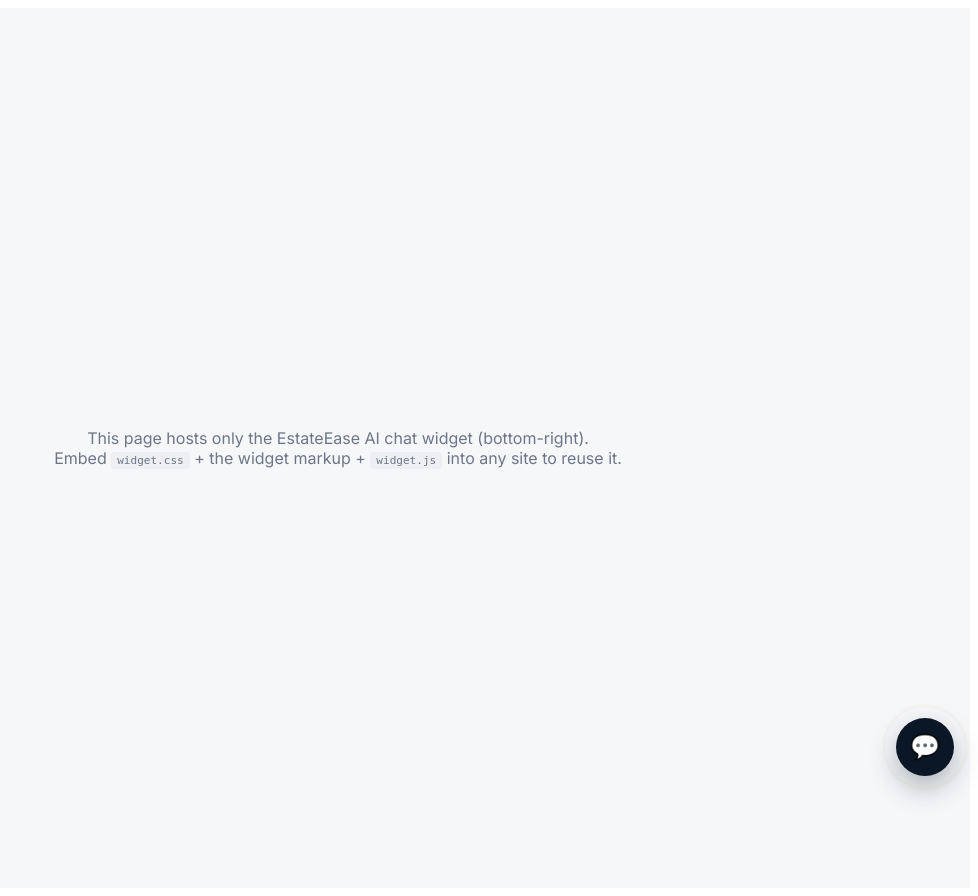
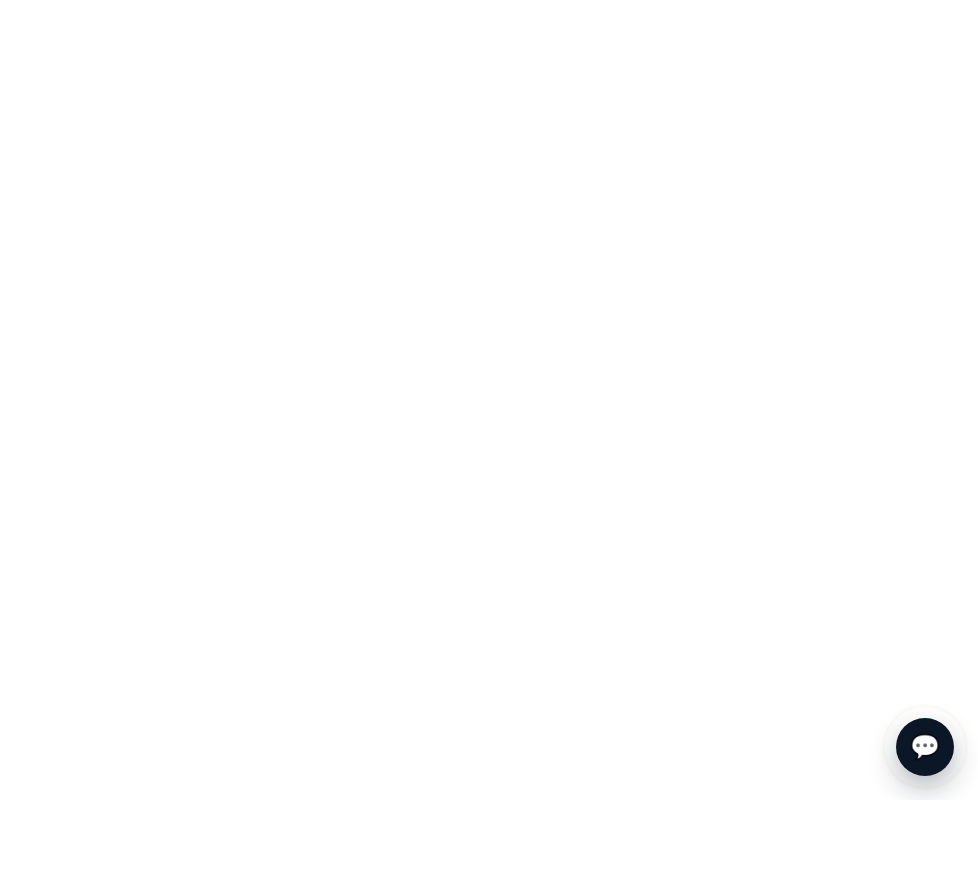
Before and after one commit to snehal-09/Real-Estate, a Flask app: page / in a window 1280 px wide. Shown: the whole page, without its empty margins (302-1280 px from the left). After the commit the page ends 798 px from the top, so only its background shows below. Run offline with Flask 3, Linux system fonts and the light colour scheme.

Commit message:
home page change

```diff
--- a/templates/index.html
+++ b/templates/index.html
@@ -17,10 +17,7 @@
   widget.css / widget.js, onto ANY existing website to add the
   EstateEase AI chat button — no other part of this page is required.
 -->
-<main class="host-placeholder">
-  <p>This page hosts only the EstateEase AI chat widget (bottom-right).<br>
-  Embed <code>widget.css</code> + the widget markup + <code>widget.js</code> into any site to reuse it.</p>
-</main>
+<main></main>
 
 <!-- ============ FLOATING CHATBOT WIDGET (this is the embeddable part) ============ -->
 <button class="ee-chat-fab" id="chatFab" aria-label="Open EstateEase AI chat">💬</button>
```
